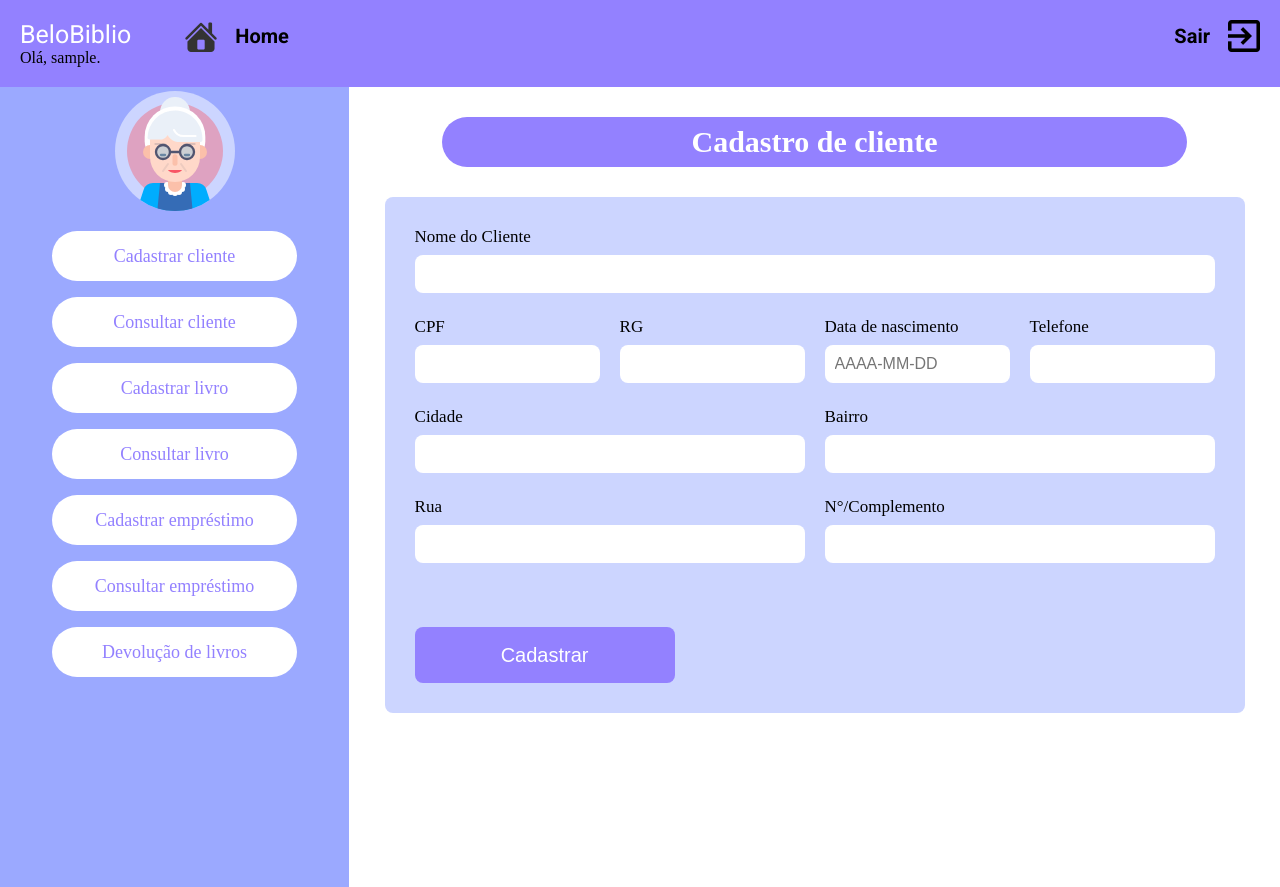
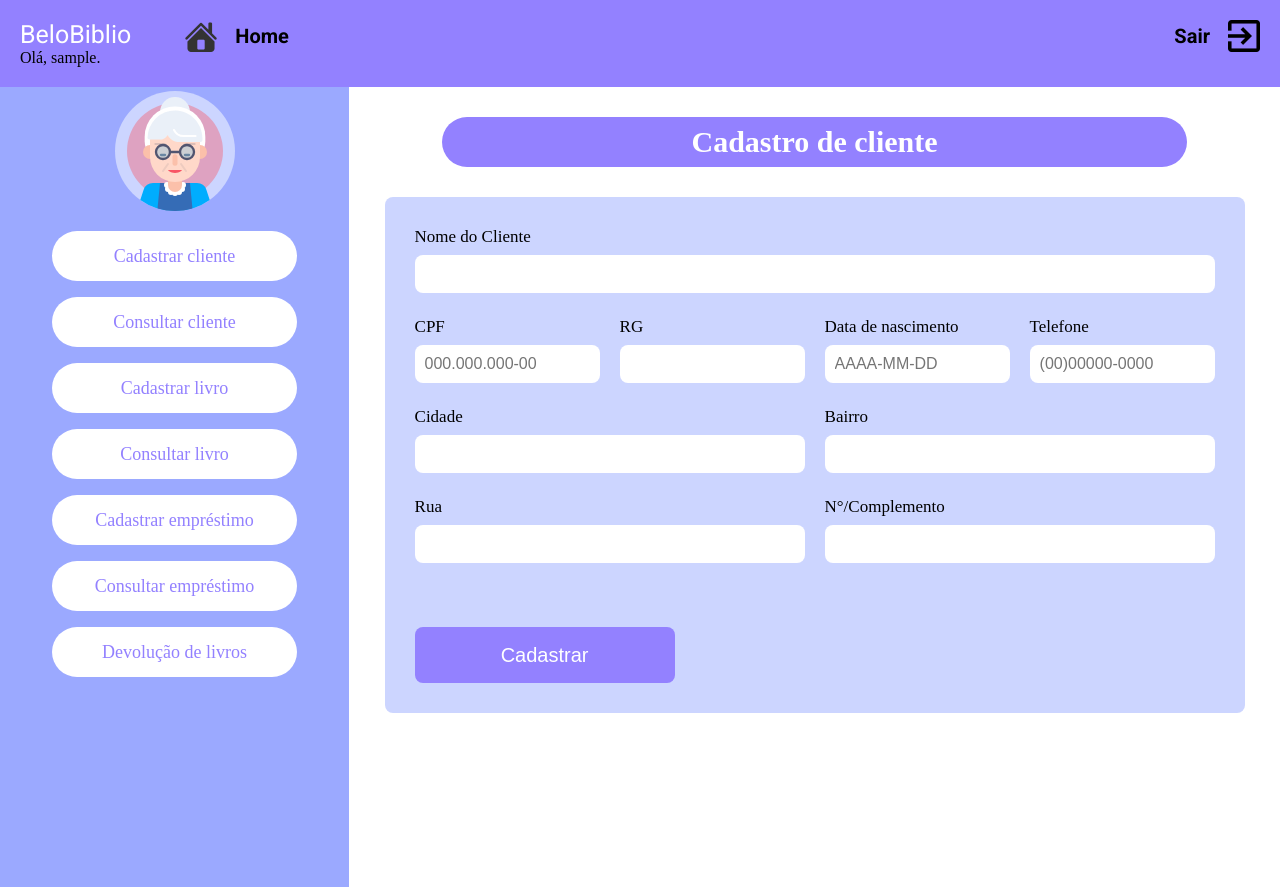
Before and after one commit to EvertonLucasGomes/Biblioteca_Versao_2-master, a PHP site: page /pages/cadastroCliente.php in a window 1280 px wide. Run offline with PHP 8.4, Linux system fonts and the light colour scheme; the visitor is signed in with stand-in values (Sample User, id 1); some libraries are stand-ins or nearby versions.

Commit message:
mascaras e placeholders

```diff
--- a/pages/cadastroCliente.php
+++ b/pages/cadastroCliente.php
@@ -50,7 +50,7 @@ include("../scripts/login/verificaLogin.php");
                     <div class="field-group">
                         <div class="field">
                             <label for="cpfCliente">CPF</label>
-                            <input type="text" name="cpfCliente" id="cpfCliente"  required>
+                            <input type="text" name="cpfCliente" id="cpfCliente" placeholder="000.000.000-00"  required>
                         </div>
 
                         <div class="field">
@@ -65,7 +65,7 @@ include("../scripts/login/verificaLogin.php");
 
                         <div class="field">
                             <label for="telefoneCliente">Telefone</label>
-                            <input type="text" name="telefoneCliente" id="telefoneCliente" required>
+                            <input type="text" name="telefoneCliente" id="telefoneCliente" placeholder="(00)00000-0000" required>
                         </div>
                     </div>
 
--- a/pages/cadastroEmprestimo.php
+++ b/pages/cadastroEmprestimo.php
@@ -45,7 +45,7 @@ include("../scripts/login/verificaLogin.php");
                 <fieldset>
                     <div class="field">
                         <label for="cpfCliente">CPF do cliente</label>
-                        <input type="text" name="cpfCliente" id="cpfCliente" required>
+                        <input type="text" name="cpfCliente" id="cpfCliente" placeholder="000.000.000-00" required>
                     </div>
 
                     <div class="field-group">
--- a/pages/consultaEmprestimo.php
+++ b/pages/consultaEmprestimo.php
@@ -10,6 +10,8 @@ include("../scripts/login/verificaLogin.php");
     <link rel="stylesheet" href="../styles/global.css">
     <link rel="icon" type="imagem/png" href="../assets/icon.png" />
     <link rel="stylesheet" href="../styles/consulta.css">
+    <script src="//ajax.googleapis.com/ajax/libs/jquery/1.11.1/jquery.min.js"></script>
+    <script src="//cdnjs.cloudflare.com/ajax/libs/jquery.maskedinput/1.4.1/jquery.maskedinput.min.js"></script>
     <title>Consultar empr&eacute;stimo de livro</title>
 </head>
     <header>
@@ -45,7 +47,7 @@ include("../scripts/login/verificaLogin.php");
 
             <form action="exibirClienteEmprestimos.php" method="POST">
                 <span>Informe o CPF do cliente</span>
-                <input type="text" name="cpfCliente" id="cpfCliente" required>
+                <input type="text" name="cpfCliente" id="cpfCliente" placeholder="000.000.000-00" required>
                 <input id="botao" type="submit" value="Consultar">
             </form>
 
--- a/pages/gerenteCadastrarFuncionario.php
+++ b/pages/gerenteCadastrarFuncionario.php
@@ -52,7 +52,7 @@ include("../scripts/login/verificaLoginGerente.php");
                     <div class="field-group">
                         <div class="field">
                             <label for="cpfFuncionario">CPF</label>
-                            <input type="text" name="cpfFuncionario" id="cpfFuncionario" required>
+                            <input type="text" name="cpfFuncionario" id="cpfFuncionario" placeholder="000.000.000-00" required>
                         </div>
 
                         <div class="field">
@@ -67,7 +67,7 @@ include("../scripts/login/verificaLoginGerente.php");
 
                         <div class="field">
                             <label for="telefoneFuncionario">Telefone</label>
-                            <input type="text" name="telefoneFuncionario" id="telefoneFuncionario" required>
+                            <input type="text" name="telefoneFuncionario" id="telefoneFuncionario" placeholder="(00)00000-0000" required>
                         </div>
                     </div>
 
--- a/pages/gerenteCadastroCliente.php
+++ b/pages/gerenteCadastroCliente.php
@@ -67,7 +67,7 @@ include("../scripts/login/verificaLoginGerente.php");
 
                         <div class="field">
                             <label for="telefoneCliente">Telefone</label>
-                            <input type="text" name="telefoneCliente" id="telefoneCliente" required>
+                            <input type="text" name="telefoneCliente" id="telefoneCliente" placeholder="(00)00000-0000" required>
                         </div>
                     </div>
 
--- a/pages/gerenteConsultaEmprestimo.php
+++ b/pages/gerenteConsultaEmprestimo.php
@@ -8,8 +8,11 @@ include("../scripts/login/verificaLoginGerente.php");
     <meta http-equiv="X-UA-Compatible" content="IE=edge">
     <meta name="viewport" content="width=device-width, initial-scale=1.0">
     <link rel="stylesheet" href="../styles/global.css">
+    <link rel="stylesheet" href="../styles/cadastroForms.css">
     <link rel="icon" type="imagem/png" href="../assets/icon.png" />
     <link rel="stylesheet" href="../styles/consulta.css">
+    <script src="//ajax.googleapis.com/ajax/libs/jquery/1.11.1/jquery.min.js"></script>
+    <script src="//cdnjs.cloudflare.com/ajax/libs/jquery.maskedinput/1.4.1/jquery.maskedinput.min.js"></script>
     <title>Consultar empr&eacute;stimo de livro</title>
 </head>
     <header>
@@ -47,7 +50,7 @@ include("../scripts/login/verificaLoginGerente.php");
 
             <form action="gerenteExibirClienteEmprestimos.php" method="POST">
                 <span>Informe o CPF do cliente</span>
-                <input type="text" name="cpfCliente" id="cpfCliente" required>
+                <input type="text" name="cpfCliente" id="cpfCliente" placeholder="000.000.000-00" required>
                 <input id="botao" type="submit" value="Consultar">
             </form>
 
--- a/pages/gerenteConsultaFuncionario.php
+++ b/pages/gerenteConsultaFuncionario.php
@@ -11,6 +11,8 @@ include("../scripts/login/verificaLoginGerente.php");
     <link rel="stylesheet" href="../styles/cadastroForms.css">
     <link rel="icon" type="imagem/png" href="../assets/icon.png" />
     <link rel="stylesheet" href="../styles/consulta.css">
+    <script src="//ajax.googleapis.com/ajax/libs/jquery/1.11.1/jquery.min.js"></script>
+    <script src="//cdnjs.cloudflare.com/ajax/libs/jquery.maskedinput/1.4.1/jquery.maskedinput.min.js"></script>
     <title>Cadastro de cliente</title>
 </head>
     <header>
```
